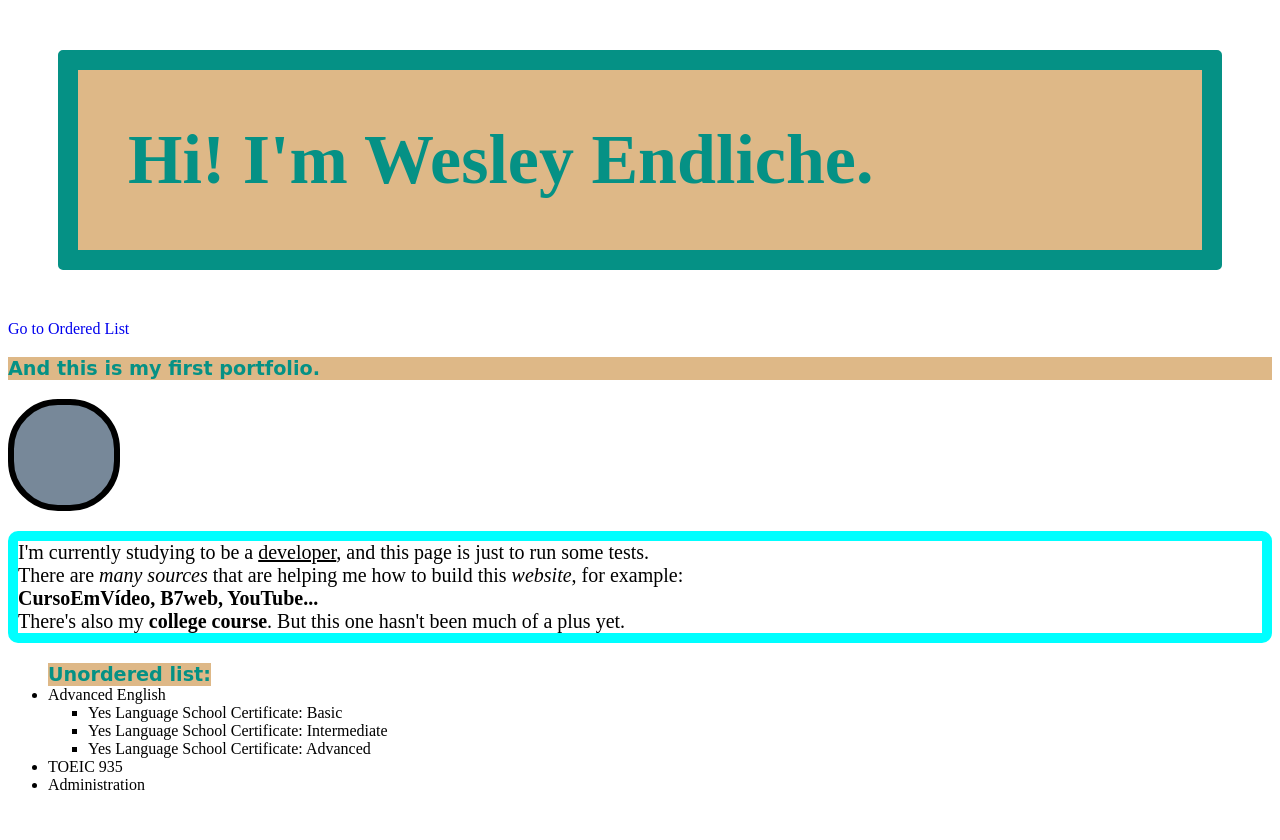
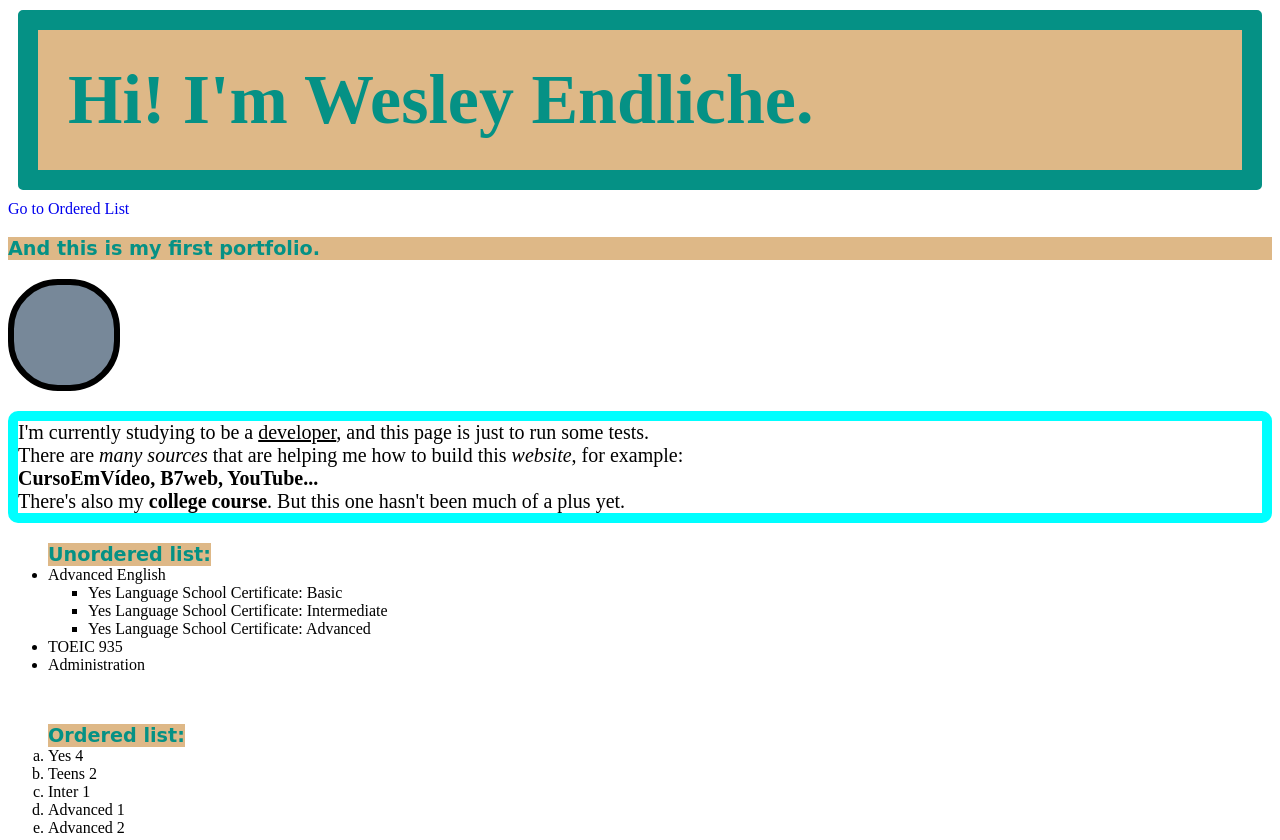
Before and after one commit to wesleyendliche/b7web_course_files, a plain HTML site: page HTML5_and_CSS3/test.html in a window 1280 px wide. Shown: the top 840 px of the page. Drawn offline with Linux system fonts and the light colour scheme.

Commit message:
Update style.css

```diff
--- a/HTML5_and_CSS3/style.css
+++ b/HTML5_and_CSS3/style.css
@@ -5,21 +5,24 @@
     color: rgb(5, 145, 133);
     font-size: 70px;
     font-family: 'Times New Roman', Times, serif;
-    margin: 50px;
-    padding: 50px;
-    }
+    margin: 10px;
+    padding: 30px;
+}
+
 .subtitle {
     background-color: burlywood;
     color:rgb(5, 145, 133);
     font-family: cursive;
     font-size: larger;
-    }
+}
+
 .main {
     border:10px solid cyan;
     border-radius: 10px;
     font-family:'Times New Roman', Times, serif;
     font-size:20px;
 }
+
 div {
     background-color: lightslategrey;
     width:100px;
@@ -27,23 +30,28 @@ div {
     border-radius:50px;
     border:6px solid black;
 }
-img{
+
+img {
     border: 5px double darkblue;
     border-radius: 30px;
     overflow: hidden;
     width:100px;
     height:50px;
 }
-.link{
+
+.link {
     color:green;
     font-size:30px;
 }
-.link:hover{
+
+.link:hover {
     color:red;
 }
-.link:visited{
+
+.link:visited {
     color:cyan;
 }
+
 .other {
     color:#0000ff;
     font-size:25px;
@@ -56,34 +64,44 @@ img{
     line-height:20px;
     text-shadow:0px 2px 3px #000000;
 }
+
 a {
     text-decoration: none;
 }
+
 a:hover {
     text-decoration: underline;
 }
+
 #test {
     font-family:"Pacifico";
 }
+
 table {
     width:600px;
 }
+
 table thead {
     background-color:rgb(173, 173, 173);
 }
+
 th {
     font-weight:normal;
 }
+
 th, td {
     padding:10px;
     text-align:left;
 }
+
 tbody tr:hover {
     background-color:lightskyblue;
 }
+
 tbody td {
     border-bottom:1px solid black;
 }
+
 tbody tr:nth-child(even):hover {
     background-color:lightgray;
 }
@@ -92,6 +110,7 @@ label {
     display:block; /*one item below each other */
     margin-top:20px;
 }
+
 input[type=text], textarea, select {
     padding:10px;
     width:500px;
@@ -100,20 +119,36 @@ input[type=text], textarea, select {
     outline:0px;
     margin-top:5px;
 }
+
 textarea {
     height:200px;
     resize:none; /* the user can't pull the box area */
 }
+
 .termslink {
     color:black;
     text-decoration:none; /*hide the link*/
 }
+
 button {
     padding:10px;
     font-size:15px;
     border:1px solid #ccc;
     background-color:#eee;
 }
+
 button:hover {
     background-color:#ddd;
 }
+
+@media (orientation: landscape) {
+    body {
+        flex-direction: row;
+    }
+}
+
+@media (orientation: portrait) {
+    body {
+        flex-direction: column;
+    }
+}
```
